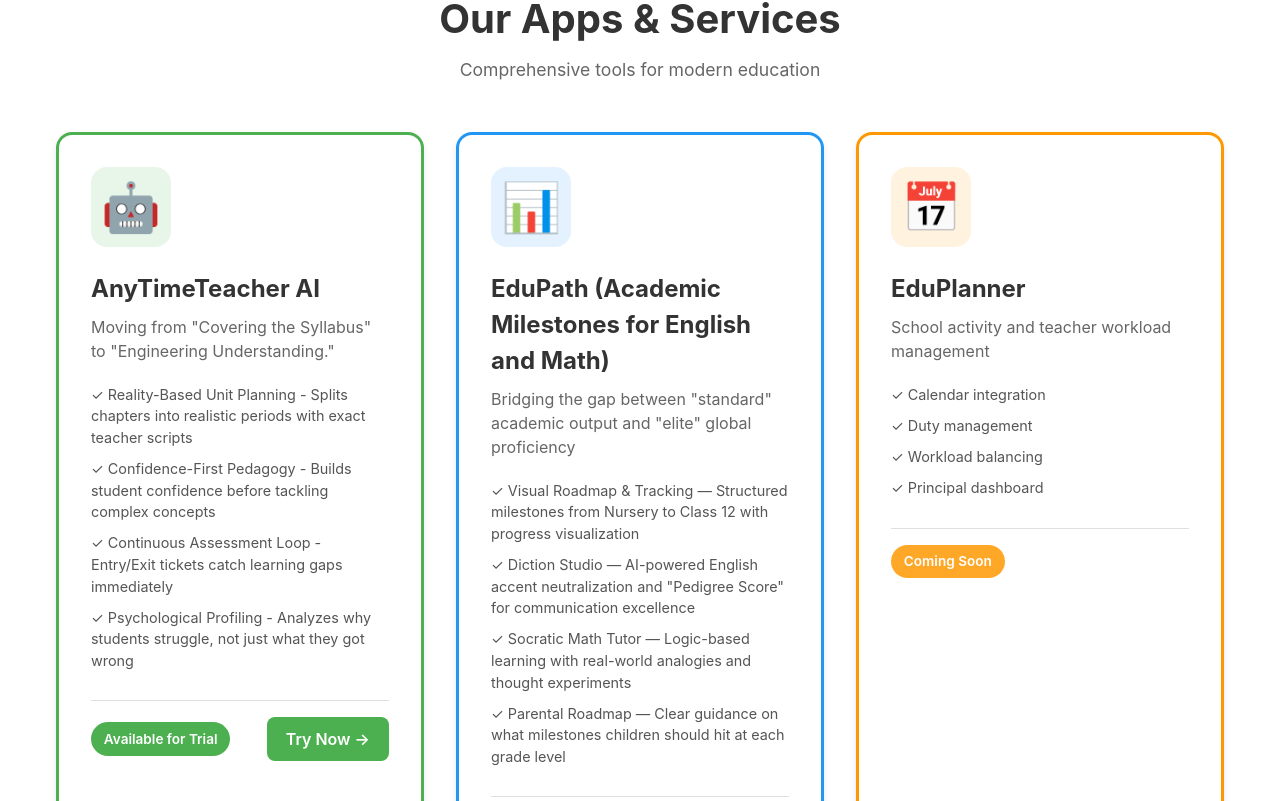
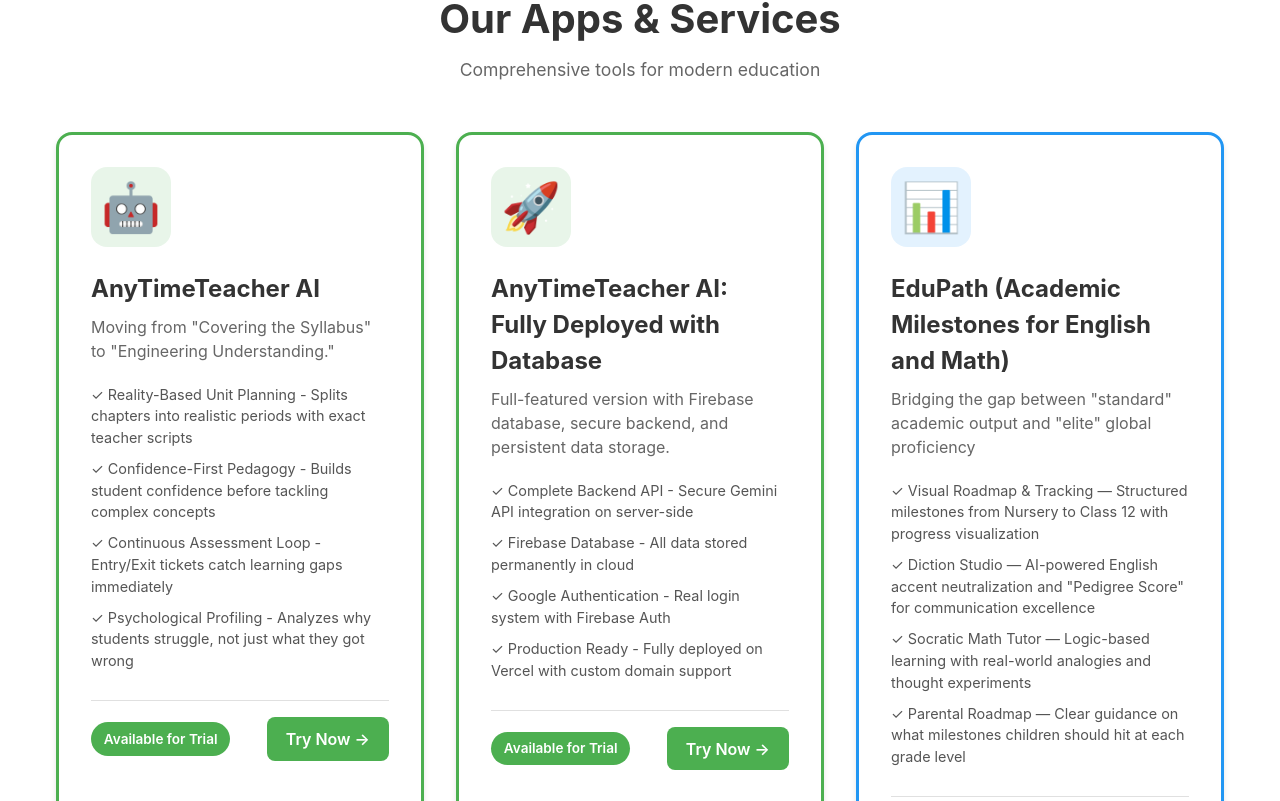
Before and after one commit to DrRajeevTyagi/anytimeteacher-landing, a React (Vite) app: page / in a window 1280 px wide. Shown: the part 659-1460 px from the top of the page. Built offline with nearby package versions, Linux system fonts and the light colour scheme.

Commit message:
Add AnyTimeTeacher AI: Fully Deployed with Database as second app

```diff
--- a/src/App.tsx
+++ b/src/App.tsx
@@ -17,6 +17,21 @@
         'Psychological Profiling - Analyzes why students struggle, not just what they got wrong'
       ],
       url: 'https://anytimeteacher-ai-751583020092.us-west1.run.app',
+      status: 'Available for Trial',
+      color: '#4CAF50'
+    },
+    {
+      id: 'ai-tutor-deployed',
+      name: 'AnyTimeTeacher AI: Fully Deployed with Database',
+      icon: '🚀',
+      description: 'Full-featured version with Firebase database, secure backend, and persistent data storage.',
+      features: [
+        'Complete Backend API - Secure Gemini API integration on server-side',
+        'Firebase Database - All data stored permanently in cloud',
+        'Google Authentication - Real login system with Firebase Auth',
+        'Production Ready - Fully deployed on Vercel with custom domain support'
+      ],
+      url: 'https://att-ai-deployed.vercel.app',
       status: 'Available for Trial',
       color: '#4CAF50'
     },
@@ -90,7 +105,7 @@
           </p>
           <div className="hero-stats">
             <div className="stat">
-              <div className="stat-number">6</div>
+              <div className="stat-number">7</div>
               <div className="stat-label">Apps & Services</div>
             </div>
             <div className="stat">
```
